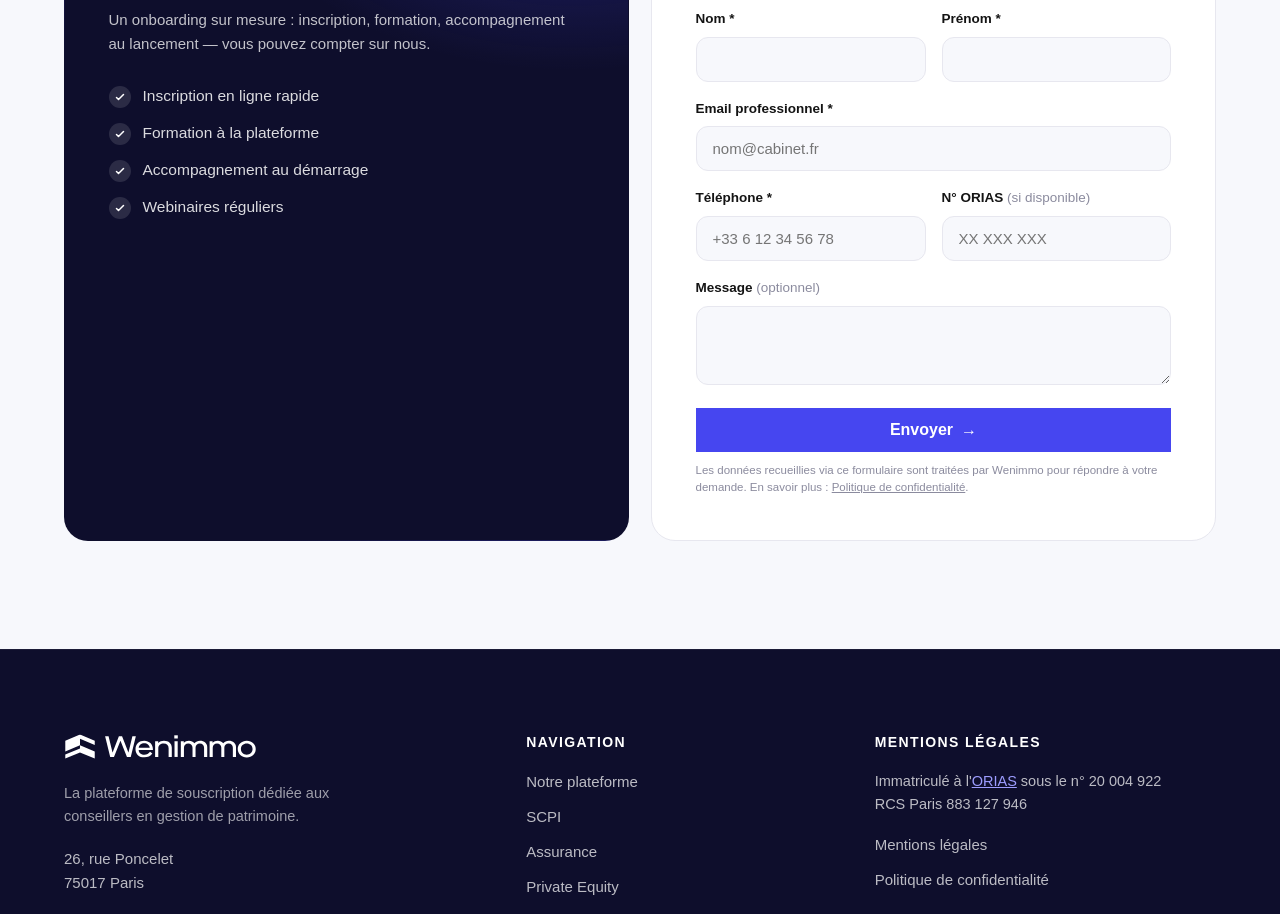
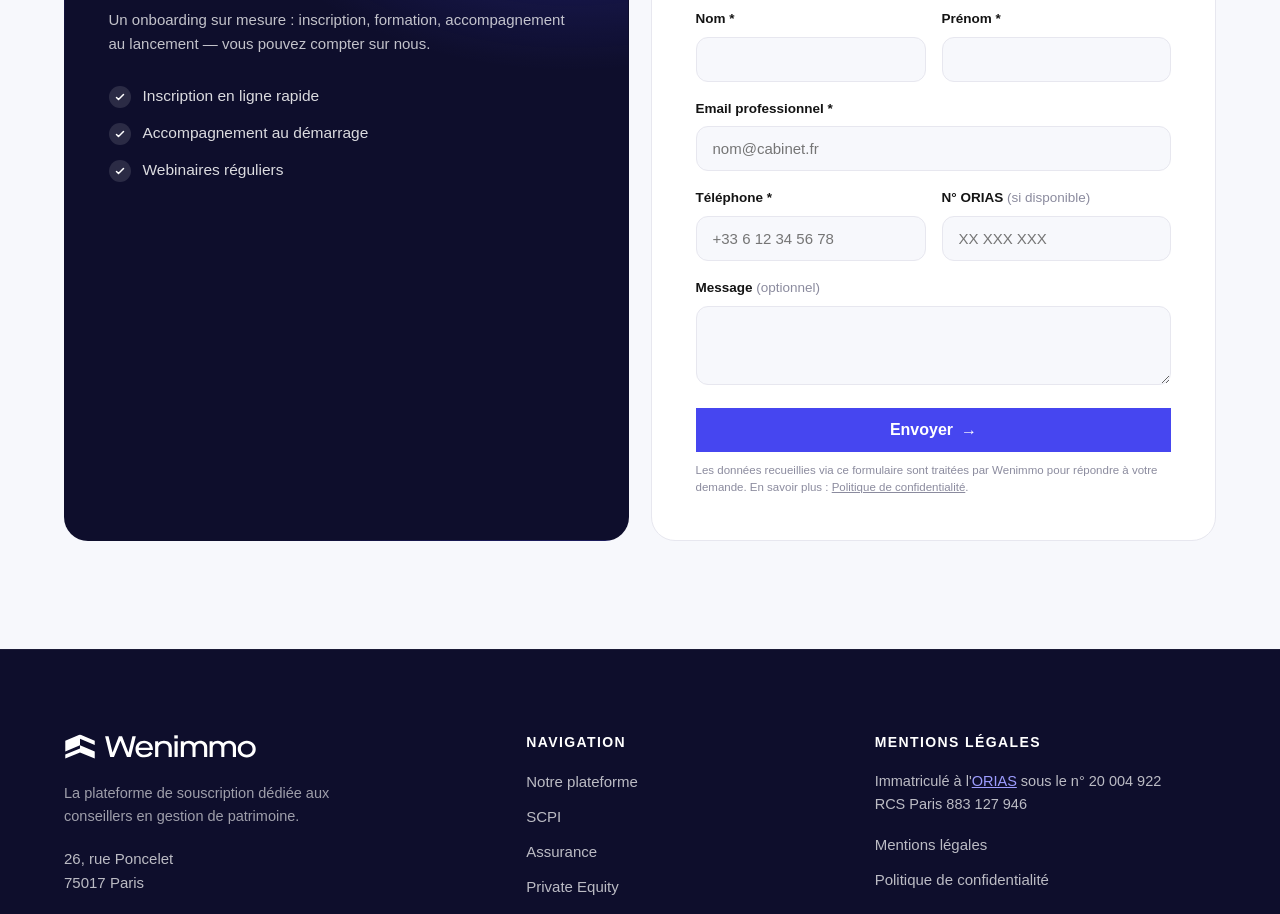
Before and after one commit to Yv-ia/landing-wenimmo, a Next.js app: page / in a window 1280 px wide. Shown: the part 4660-5574 px from the top of the page. Built offline with nearby package versions, Linux system fonts and the light colour scheme; a web font is replaced by a local one.

Commit message:
Hecaton checkpoint: update team
Created automatically by Hecaton after an agent prompt changed the worktree.

```diff
--- a/components/Team.jsx
+++ b/components/Team.jsx
@@ -206,7 +206,6 @@
             </p>
             <ul className="checklist checklist--light">
               <li>Inscription en ligne rapide</li>
-              <li>Formation à la plateforme</li>
               <li>Accompagnement au démarrage</li>
               <li>Webinaires réguliers</li>
             </ul>
```
